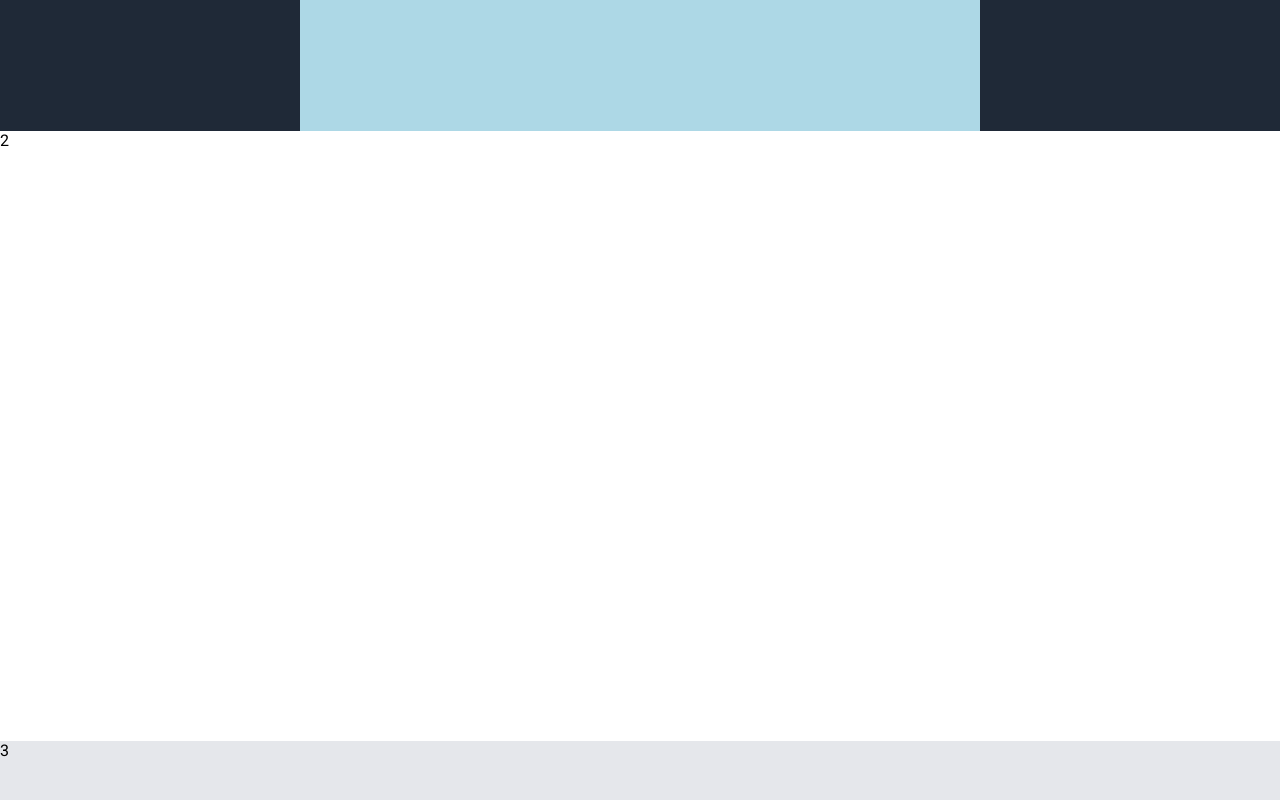
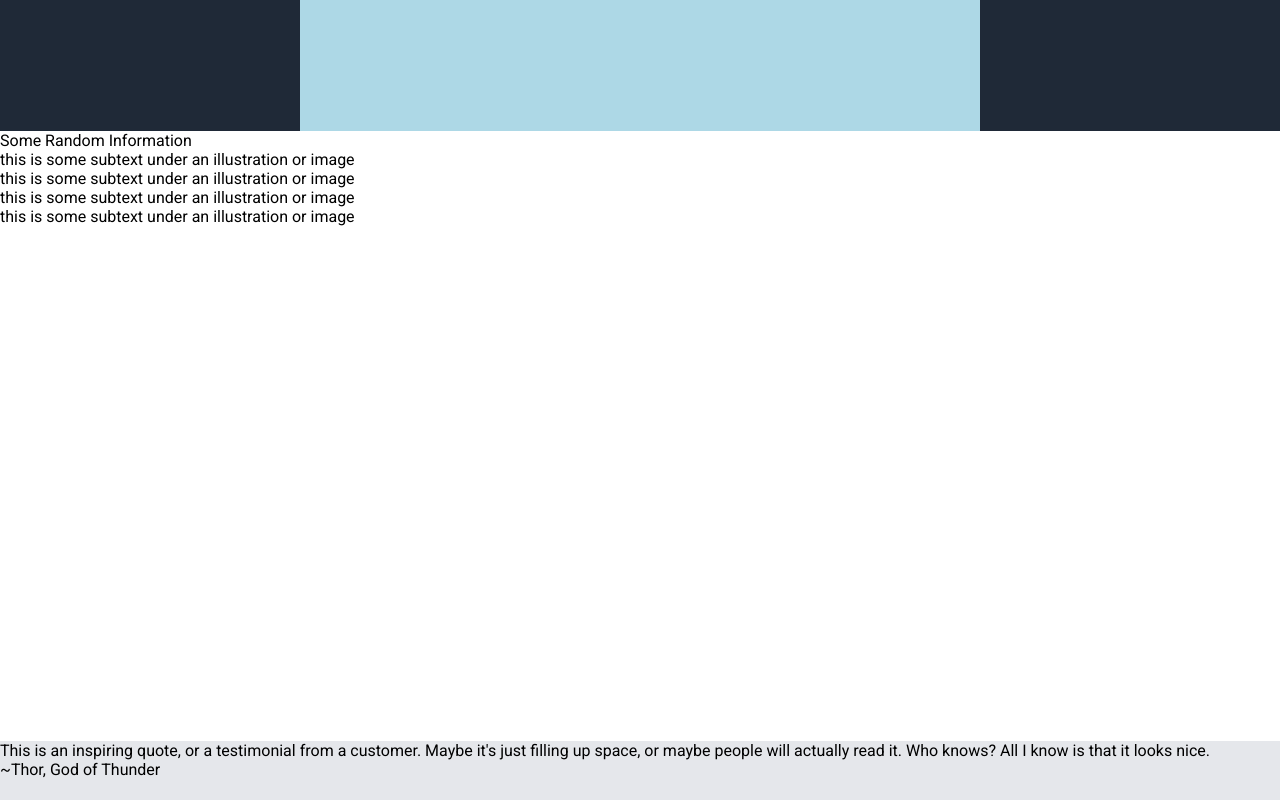
Before and after one commit to hexbyte-works/Odin_Projects, a plain HTML site: page Landing_Page/index.html in a window 1280 px wide. Shown: the part 480-1280 px from the top of the page. Drawn offline with Linux system fonts and the light colour scheme.

Commit message:
adding the changes only the first part remains in html file

```diff
--- a/Landing_Page/index.html
+++ b/Landing_Page/index.html
@@ -26,8 +26,49 @@
             rrr
         </div>
     </div>
-    <div id="box2">2</div>
-    <div id="box3">3</div>
+    <div id="box2">
+        <div id="box2-heading-text">
+            Some Random Information
+        </div>
+        <div id="box2-subtexts">
+            <div class="box2-subtext">
+                <div class="box2-subtext-box">
+                </div>
+                <div class="box2-subtext-text">
+                    this is some subtext under an illustration or image
+                </div>
+            </div>
+            <div class="box2-subtext">
+                <div class="box2-subtext-box">
+                </div>
+                <div class="box2-subtext-text">
+                    this is some subtext under an illustration or image
+                </div>
+            </div>
+            <div class="box2-subtext">
+                <div class="box2-subtext-box">
+                </div>
+                <div class="box2-subtext-text">
+                    this is some subtext under an illustration or image
+                </div>
+            </div>
+            <div class="box2-subtext">
+                <div class="box2-subtext-box">
+                </div>
+                <div class="box2-subtext-text">
+                    this is some subtext under an illustration or image
+                </div>
+            </div>
+        </div>
+    </div>
+    <div id="box3">
+        <div id="box3-main-text">
+            This is an inspiring quote, or a testimonial from a customer. Maybe it's just filling up space, or maybe people will actually read it. Who knows? All I know is that it looks nice.
+        </div>
+        <div id="box3-last-text">
+            ~Thor, God of Thunder
+        </div>
+    </div>
     <div id="box4">
         <div id="box4-main-content">
             <div id="box4-main-content-text">
```
